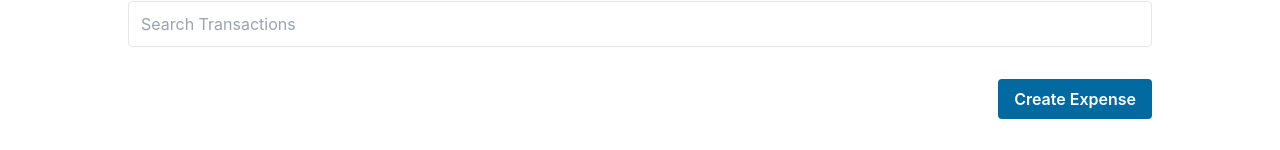
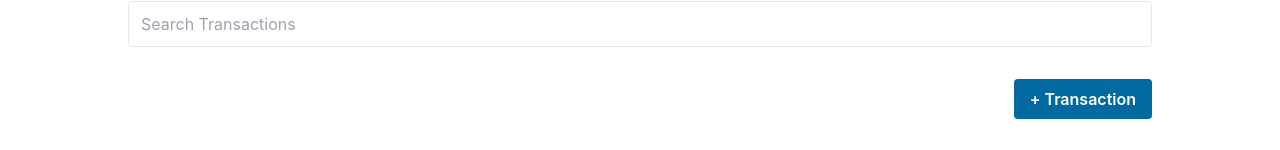
Before and after one commit to jspegele/expensify, a React (Create React App) app: page /dashboard in a window 1280 px wide. Shown: the part 207-357 px from the top of the page. Built offline with nearby package versions, Linux system fonts and the light colour scheme; no server answers; the database is empty; sample sign-in values are in the browser's storage.

Commit message:
Renamed button

```diff
--- a/src/components/Dashboard/ActionsBar.component.js
+++ b/src/components/Dashboard/ActionsBar.component.js
@@ -6,7 +6,7 @@ const ActionsBar = () => {
   return (
     <div className="flex items-end justify-end mt-8">
       <Link className="px-4 py-2 text-white bg-sky-700 hover:bg-sky-600 active:bg-sky-700 font-semibold rounded transition-colors" to="/create">
-        Create Expense
+        + Transaction
       </Link>
     </div>
   )
```
